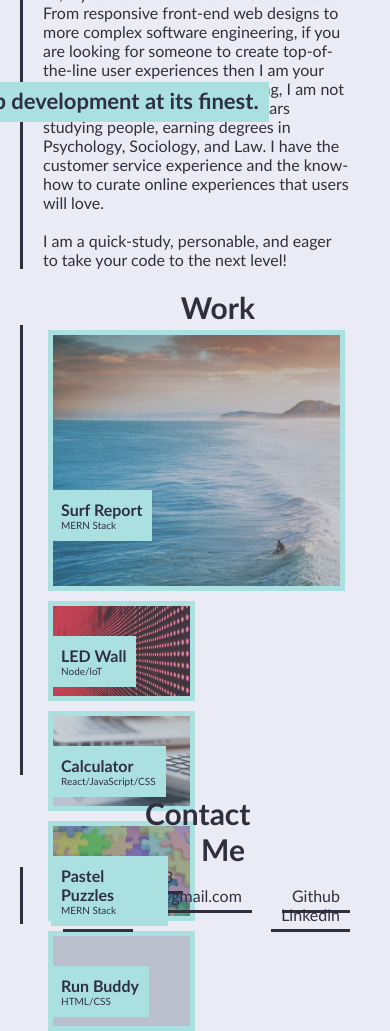
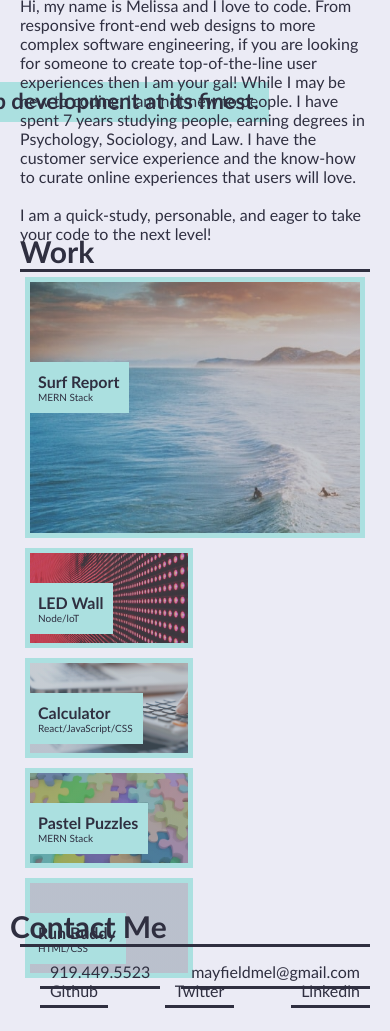
Before and after one commit to Mayfieldmel/Mayfield-Portfolio-2022, a plain HTML site: page index.html in a window 390 px wide. Shown: the part 493-1524 px from the top of the page. After the commit the page ends 1501 px from the top, so only its background shows below. Drawn offline with Linux system fonts and the light colour scheme.

Commit message:
add a media query

```diff
--- a/assets/css/style.css
+++ b/assets/css/style.css
@@ -167,6 +167,7 @@ article {
     flex-wrap: wrap;
     width: 100%;
     justify-content: space-between;
+    position: relative;
 
 }
 
@@ -257,3 +258,57 @@ footer ul {
 .run-buddy:hover {
     background-image: url(../images/crop-screen-runbuddy.png);
 }
+
+/* Media Queries */
+
+/* screen size 1230 or smaller */
+@media screen and (max-width: 1230px) {
+    .section {
+        display: flex;
+        flex-direction: column;
+        flex-wrap: wrap;
+        margin: 20px 20px;
+
+    }
+
+    .section-header {
+        width: auto;
+        position: relative;
+        left: 0;
+        text-align: left;
+
+    }
+
+    h3 {
+        font-size: 30px;
+        width: 100%;
+        height: 100%;
+        position: relative;
+        left: 0;
+    }
+
+    .section-content,
+    .work-content {
+        border-top: 3px solid var(--primary-color);
+        border-left: none;
+        padding: 0;
+
+    }
+
+    .surf-report .text-box {
+        top: 75px;
+    }
+
+    footer {
+        position: relative;
+        top: 50px;
+    }
+
+    footer .section-header,
+    .section-content {
+        position: relative;
+        top: 30px;
+        padding-top: 15px;
+    }
+
+}
```
